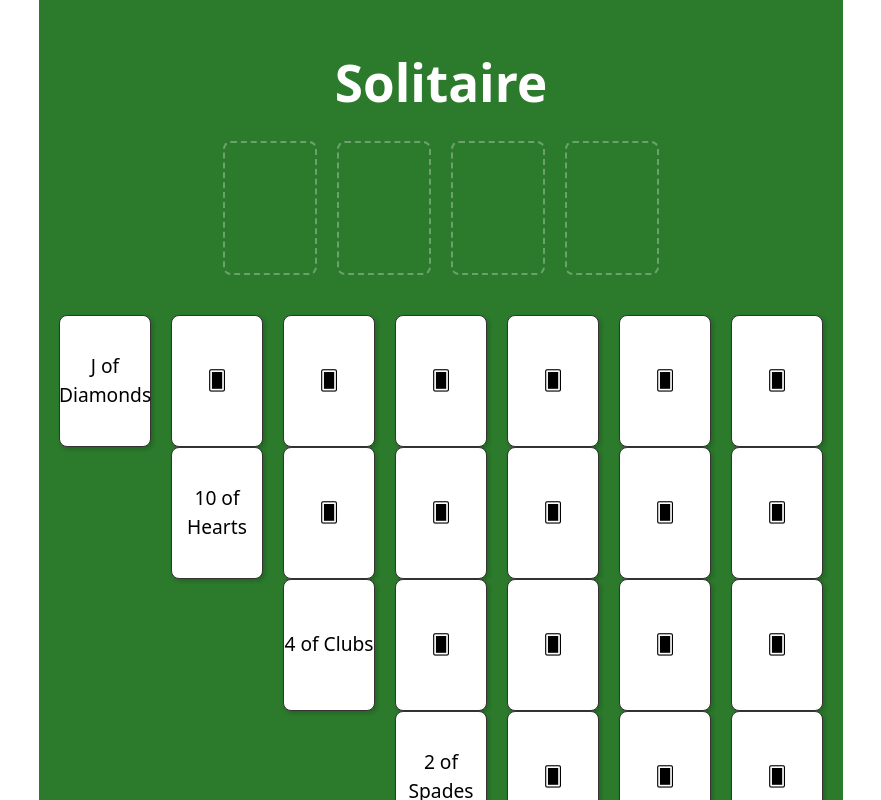
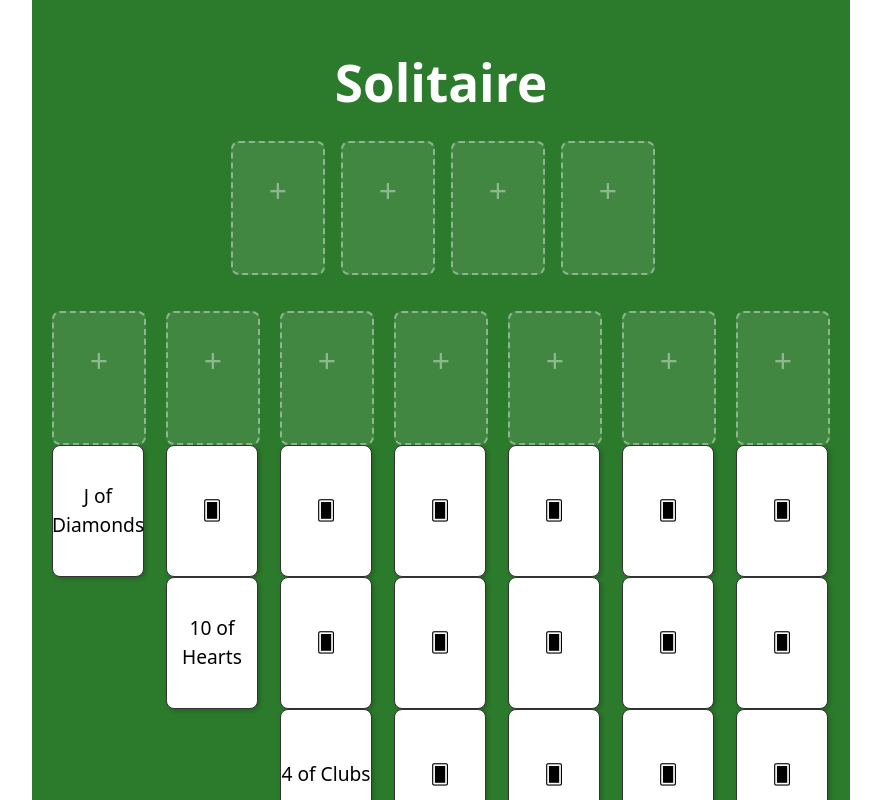
Before and after one commit to Team-Mavericks-CCG/Mavericks_Cat_CGs, a React (Vite) app in the folder frontend/: page / in a window 1280 px wide. Shown: the top 800 px of the page, without its empty margins (199-1080 px from the left). Built offline with nearby package versions, Linux system fonts and the light colour scheme.

Commit message:
formatting changes

```diff
--- a/frontend/src/games/solitaire/solitairePage.css
+++ b/frontend/src/games/solitaire/solitairePage.css
@@ -21,8 +21,9 @@
   .foundation-pile {
     width: 90px;
     height: 130px;
-    border: 2px dashed rgba(255, 255, 255, 0.3);
+
     border-radius: 8px;
+
   }
 
   .tableau {
@@ -94,5 +95,23 @@
 
   .card.selected {
     border-color: #ffcc00;
-    border-size: 2 px;
   }
+
+  .card-blank-clickable {
+    border: 2px dashed rgba(255, 255, 255, 0.4);
+    background-color: rgba(255, 255, 255, 0.1);
+    color: rgba(255, 255, 255, 0.4);
+    font-size: 2em;
+    text-align: center;
+    width: 90px;
+    height: 130px;
+    border-radius: 8px;
+    line-height: 96px;
+    cursor: pointer;
+    transition: all 0.2s ease;
+  }
+
+  .card-blank-clickable:hover {
+    border-color: rgba(255, 255, 255, 0.8);
+    background-color: rgba(255, 255, 255, 0.2);
+  }
--- a/frontend/src/games/solitaire/solitairePage.tsx
+++ b/frontend/src/games/solitaire/solitairePage.tsx
@@ -13,7 +13,7 @@ export const SolitairePage: React.FC = () => {
   const [game] = useState(new SolitaireGame());
 
   // Handle card click functionality with updated typing
-  const handleCardClick = (card: Card, source: Stock | Column) => {
+  const handleCardClick = (card: Card | null, source: Stock | Column) => {
     if (selectedCard) {
       // If a card is already selected, try to move it to the target
       if (source !== selectedCard.source) {
@@ -37,6 +37,7 @@ export const SolitairePage: React.FC = () => {
   // Render each pile (foundation, tableau, or stock)
   const renderPile = (pile: Foundation | Stock | Column) => (
     <div className="pile">
+      <div className="card-blank-clickable" onClick={() => handleCardClick(null, pile)}> + </div>
       {pile.cards.map((card: Card, index: number) => (
         <div
           className={`card ${index === pile.cards.length - 1 ? "clickable" : ""} ${selectedCard?.card === card ? "selected" : ""}`}
```
